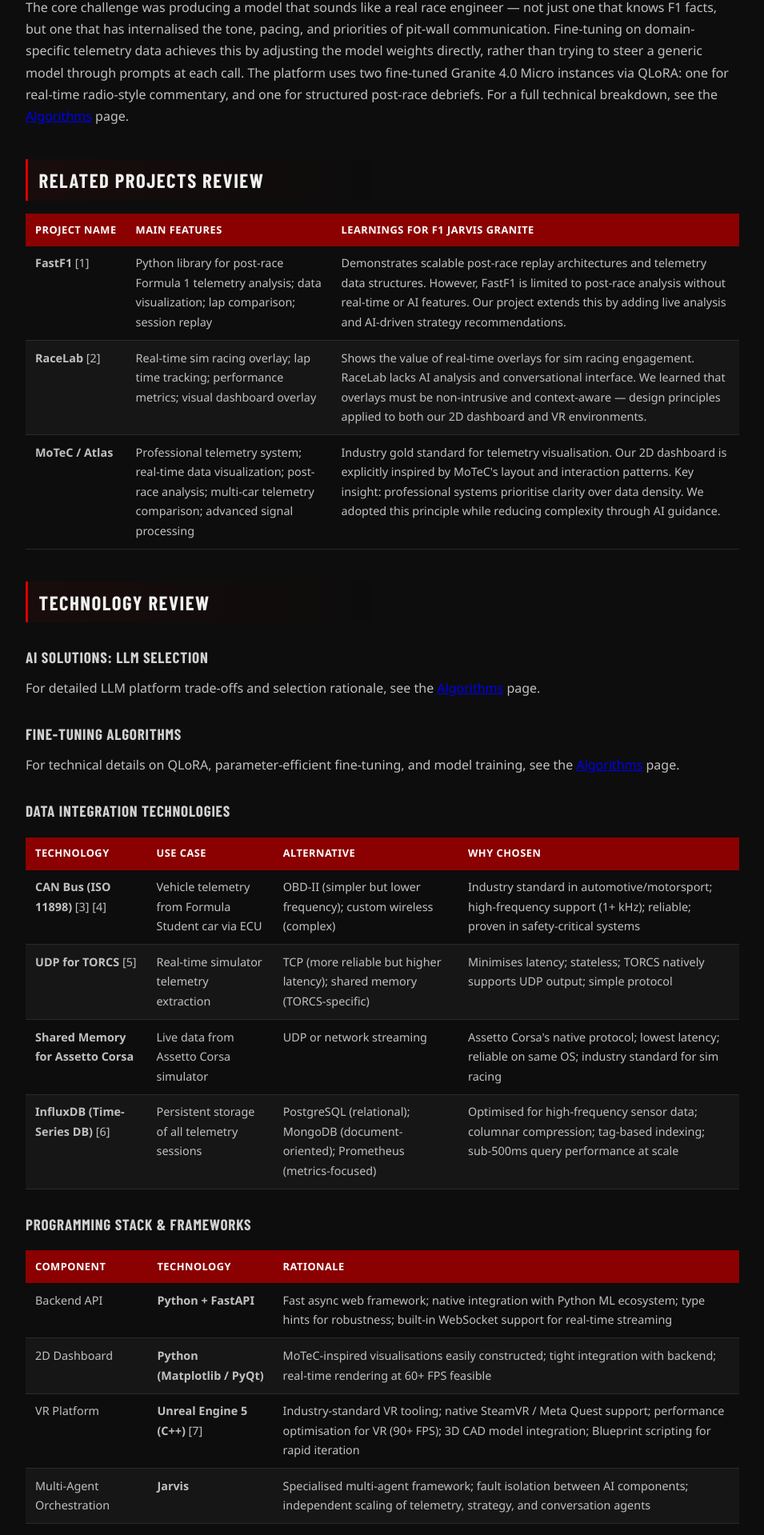
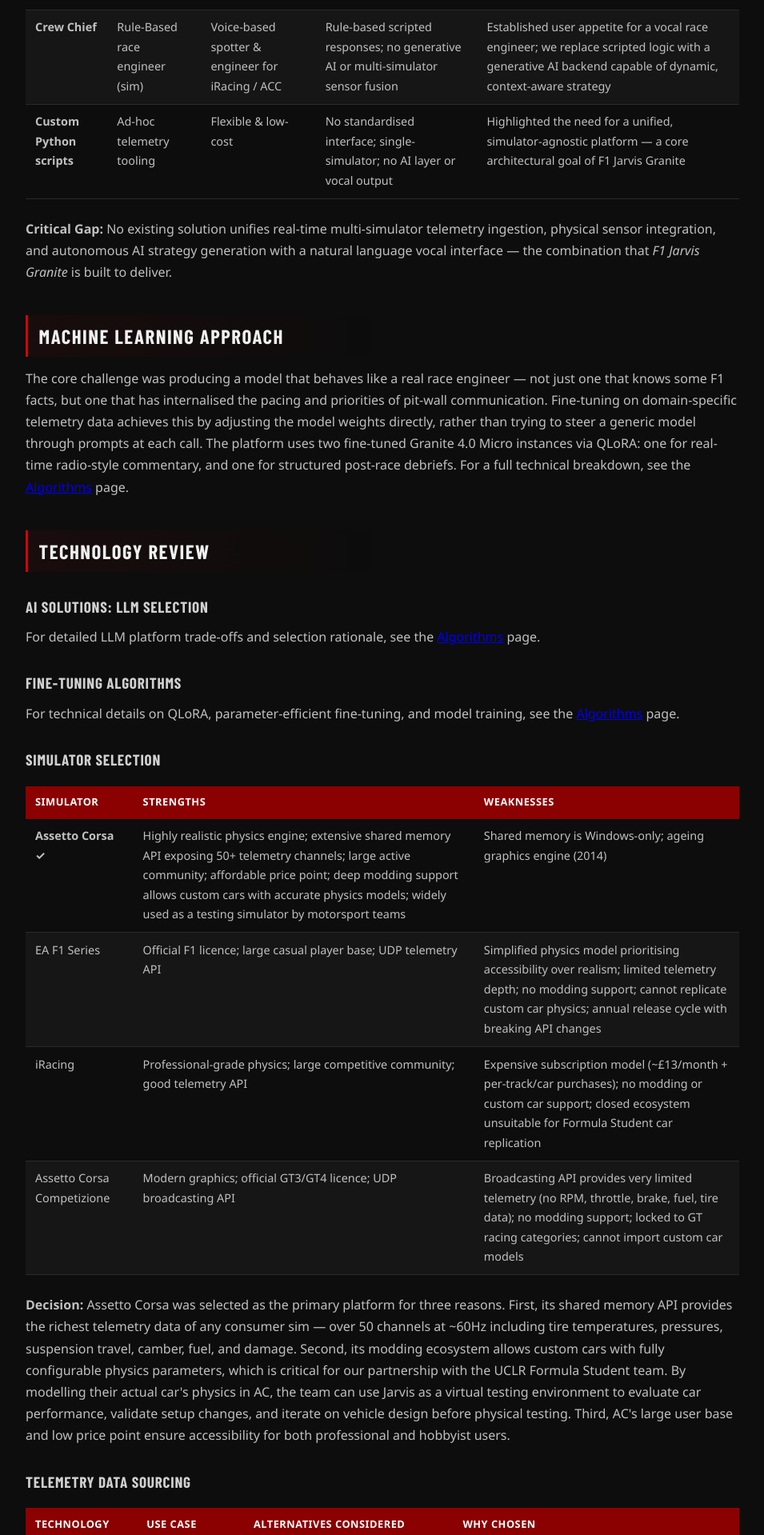
Before and after one commit to ecsy9/f1-jarvis-granite-website, a React (Create React App) app: page /#/research in a window 1280 px wide. Shown: the part 718-2637 px from the top of the page at 80% size, without its empty margins (38-993 px from the left). Built offline with nearby package versions, Linux system fonts and the light colour scheme; a web font is replaced by a local one.

Commit message:
fixed much of the research information

```diff
--- a/src/pages/Research.js
+++ b/src/pages/Research.js
@@ -11,41 +11,59 @@
         <tr>
           <th>Solution</th>
           <th>Type</th>
+          <th>Key Strength</th>
           <th>Limitation</th>
+          <th>Influence on F1 Jarvis Granite</th>
         </tr>
       </thead>
       <tbody>
         <tr>
-            <td>MoTeC / Atlas</td>
-            <td>Professional telemetry</td>
-            <td>Prohibitive cost; requires specialist operators</td>
+          <td><strong>MoTeC / Atlas</strong></td>
+          <td>Professional telemetry suite</td>
+          <td>Industry-standard data acquisition & visualisation</td>
+          <td>Prohibitive licensing cost; requires dedicated specialist operators; inaccessible to amateur or sim racing contexts</td>
+          <td>Our 2D dashboard is explicitly inspired by MoTeC's layout — clarity over data density, with AI guidance reducing the need for specialist operators</td>
         </tr>
         <tr>
-            <td>RaceLab</td>
+          <td><strong>RaceLab</strong> [2]</td>
           <td>Sim racing overlay</td>
-            <td>Display-only; no AI analysis or strategy</td>
+          <td>Polished real-time HUD for iRacing & ACC</td>
+          <td>Display-only; no AI-driven analysis, strategy recommendations, or vocal feedback</td>
+          <td>Validated the value of real-time overlays; informed our design principle that overlays must be non-intrusive and context-aware across both 2D and VR environments</td>
         </tr>
         <tr>
-            <td>FastF1</td>
-            <td>Python analysis library</td>
-            <td>Post-race only; no real-time or vocal output</td>
+          <td><strong>FastF1</strong> [1]</td>
+          <td>Python telemetry library</td>
+          <td>Rich historical F1 data via the Ergast & F1 Live APIs</td>
+          <td>Post-race analysis only; no real-time ingestion, live strategy output, or voice interface</td>
+          <td>Demonstrated scalable telemetry data structures and replay architectures; we extend this foundation with live ingestion and AI-driven strategy</td>
         </tr>
         <tr>
-            <td>CAN bus loggers</td>
-            <td>Hardware data logging</td>
-            <td>Raw data only; requires manual analysis</td>
+          <td><strong>Crew Chief</strong></td>
+          <td>Rule-Based race engineer (sim)</td>
+          <td>Voice-based spotter & engineer for iRacing / ACC</td>
+          <td>Rule-based scripted responses; no generative AI or multi-simulator sensor fusion</td>
+          <td>Established user appetite for a vocal race engineer; we replace scripted logic with a generative AI backend capable of dynamic, context-aware strategy</td>
+        </tr>
+        <tr>
+          <td><strong>Custom Python scripts</strong></td>
+          <td>Ad-hoc telemetry tooling</td>
+          <td>Flexible & low-cost</td>
+          <td>No standardised interface; single-simulator; no AI layer or vocal output</td>
+          <td>Highlighted the need for a unified, simulator-agnostic platform — a core architectural goal of F1 Jarvis Granite</td>
         </tr>
       </tbody>
     </table>
     <p>
-        <strong>Critical Gap:</strong> No unified platform currently integrates real-time sensors,
-        multiple simulators, and autonomous AI strategy generation with vocal output.
+      <strong>Critical Gap:</strong> No existing solution unifies real-time multi-simulator telemetry
+      ingestion, physical sensor integration, and autonomous AI strategy generation with a natural
+      language vocal interface — the combination that <em>F1 Jarvis Granite</em> is built to deliver.
     </p>
 
       <h2>Machine Learning Approach</h2>
       <p>
-        The core challenge was producing a model that sounds like a real race engineer — not
-        just one that knows F1 facts, but one that has internalised the tone, pacing, and
+        The core challenge was producing a model that behaves like a real race engineer — not
+        just one that knows some F1 facts, but one that has internalised the pacing and
         priorities of pit-wall communication. Fine-tuning on domain-specific telemetry data
         achieves this by adjusting the model weights directly, rather than trying to steer
         a generic model through prompts at each call. The platform uses two fine-tuned Granite 4.0 Micro
@@ -53,55 +71,6 @@
         structured post-race debriefs. For a full technical breakdown, see
         the <Link to="/algorithms">Algorithms</Link> page.
       </p>
-
-      <h2>Related Projects Review</h2>
-      <table className="section-table">
-        <thead>
-          <tr>
-            <th>Project Name</th>
-            <th>Main Features</th>
-            <th>Learnings for F1 Jarvis Granite</th>
-          </tr>
-        </thead>
-        <tbody>
-          <tr>
-            <td><strong>FastF1</strong> [1]</td>
-            <td>
-              Python library for post-race Formula 1 telemetry analysis; data visualization;
-              lap comparison; session replay
-            </td>
-            <td>
-              Demonstrates scalable post-race replay architectures and telemetry data structures.
-              However, FastF1 is limited to post-race analysis without real-time or AI features.
-              Our project extends this by adding live analysis and AI-driven strategy recommendations.
-            </td>
-          </tr>
-          <tr>
-            <td><strong>RaceLab</strong> [2]</td>
-            <td>
-              Real-time sim racing overlay; lap time tracking; performance metrics; visual dashboard overlay
-            </td>
-            <td>
-              Shows the value of real-time overlays for sim racing engagement. RaceLab lacks AI analysis
-              and conversational interface. We learned that overlays must be non-intrusive and context-aware —
-              design principles applied to both our 2D dashboard and VR environments.
-            </td>
-          </tr>
-          <tr>
-            <td><strong>MoTeC / Atlas</strong></td>
-            <td>
-              Professional telemetry system; real-time data visualization; post-race analysis;
-              multi-car telemetry comparison; advanced signal processing
-            </td>
-            <td>
-              Industry gold standard for telemetry visualisation. Our 2D dashboard is explicitly inspired
-              by MoTeC's layout and interaction patterns. Key insight: professional systems prioritise
-              clarity over data density. We adopted this principle while reducing complexity through AI guidance.
-            </td>
-          </tr>
-        </tbody>
-      </table>
-
       <h2>Technology Review</h2>
 
       <h3>AI Solutions: LLM Selection</h3>
@@ -113,140 +82,264 @@
       <p>
         For technical details on QLoRA, parameter-efficient fine-tuning, and model training, see the <Link to="/algorithms">Algorithms</Link> page.
       </p>
+      <h3>Simulator Selection</h3>
+      <table className="section-table">
+        <thead>
+          <tr>
+            <th>Simulator</th>
+            <th>Strengths</th>
+            <th>Weaknesses</th>
+          </tr>
+        </thead>
+        <tbody>
+          <tr>
+            <td><strong>Assetto Corsa ✓</strong></td>
+            <td>
+              Highly realistic physics engine; extensive shared memory API exposing 50+ telemetry channels;
+              large active community; affordable price point; deep modding support allows custom cars with accurate
+              physics models; widely used as a testing simulator by motorsport teams
+            </td>
+            <td>Shared memory is Windows-only; ageing graphics engine (2014)</td>
+          </tr>
+          <tr>
+            <td>EA F1 Series</td>
+            <td>Official F1 licence; large casual player base; UDP telemetry API</td>
+            <td>
+              Simplified physics model prioritising accessibility over realism; limited telemetry depth;
+              no modding support; cannot replicate custom car physics; annual release cycle with breaking API changes
+            </td>
+          </tr>
+          <tr>
+            <td>iRacing</td>
+            <td>Professional-grade physics; large competitive community; good telemetry API</td>
+            <td>
+              Expensive subscription model (~£13/month + per-track/car purchases); no modding or custom car support;
+              closed ecosystem unsuitable for Formula Student car replication
+            </td>
+          </tr>
+          <tr>
+            <td>Assetto Corsa Competizione</td>
+            <td>Modern graphics; official GT3/GT4 licence; UDP broadcasting API</td>
+            <td>
+              Broadcasting API provides very limited telemetry (no RPM, throttle, brake, fuel, tire data);
+              no modding support; locked to GT racing categories; cannot import custom car models
+            </td>
+          </tr>
+        </tbody>
+      </table>
+      <p>
+        <strong>Decision:</strong> Assetto Corsa was selected as the primary platform for three reasons.
+        First, its shared memory API provides the richest telemetry data of any consumer sim — over 50 channels
+        at ~60Hz including tire temperatures, pressures, suspension travel, camber, fuel, and damage.
+        Second, its modding ecosystem allows custom cars with fully configurable physics parameters, which is
+        critical for our partnership with the UCLR Formula Student team. By modelling their actual car's physics
+        in AC, the team can use Jarvis as a virtual testing environment to evaluate car performance, validate
+        setup changes, and iterate on vehicle design before physical testing. Third, AC's large user base and
+        low price point ensure accessibility for both professional and hobbyist users.
+      </p>
 
-      <h3>Data Integration Technologies</h3>
+      <h3>Telemetry Data Sourcing</h3>
       <table className="section-table">
         <thead>
           <tr>
             <th>Technology</th>
             <th>Use Case</th>
-            <th>Alternative</th>
+            <th>Alternatives Considered</th>
             <th>Why Chosen</th>
           </tr>
         </thead>
         <tbody>
           <tr>
-            <td><strong>CAN Bus (ISO 11898)</strong> [3] [4]</td>
-            <td>Vehicle telemetry from Formula Student car via ECU</td>
-            <td>OBD-II (simpler but lower frequency); custom wireless (complex)</td>
+            <td><strong>Windows Shared Memory (AC)</strong></td>
+            <td>Primary telemetry source from Assetto Corsa</td>
+            <td>UDP networking (higher latency); file-based logging (not real-time)</td>
             <td>
-              Industry standard in automotive/motorsport; high-frequency support (1+ kHz); reliable;
-              proven in safety-critical systems
-            </td>
-          </tr>
-          <tr>
-            <td><strong>UDP for TORCS</strong> [5]</td>
-            <td>Real-time simulator telemetry extraction</td>
-            <td>TCP (more reliable but higher latency); shared memory (TORCS-specific)</td>
-            <td>
-              Minimises latency; stateless; TORCS natively supports UDP output; simple protocol
-            </td>
-          </tr>
-          <tr>
-            <td><strong>Shared Memory for Assetto Corsa</strong></td>
-            <td>Live data from Assetto Corsa simulator</td>
-            <td>UDP or network streaming</td>
-            <td>
-              Assetto Corsa's native protocol; lowest latency; reliable on same OS; industry standard for sim racing
-            </td>
-          </tr>
-          <tr>
-            <td><strong>InfluxDB (Time-Series DB)</strong> [6]</td>
-            <td>Persistent storage of all telemetry sessions</td>
-            <td>PostgreSQL (relational); MongoDB (document-oriented); Prometheus (metrics-focused)</td>
-            <td>
-              Optimised for high-frequency sensor data; columnar compression; tag-based indexing;
-              sub-500ms query performance at scale
+              AC's native telemetry protocol; zero network overhead; lowest possible latency;
+              provides full telemetry — speed, RPM, throttle, brake, tire temps/pressures, suspension, camber, fuel, damage
             </td>
           </tr>
         </tbody>
       </table>
 
-      <h3>Programming Stack & Frameworks</h3>
+      <h3>Data Storage</h3>
+      <table className="section-table">
+        <thead>
+          <tr>
+            <th>Technology</th>
+            <th>Use Case</th>
+            <th>Alternatives Considered</th>
+            <th>Why Chosen</th>
+          </tr>
+        </thead>
+        <tbody>
+          <tr>
+            <td><strong>SQLite</strong></td>
+            <td>Persistent storage of telemetry sessions, laps, AI commentary</td>
+            <td>InfluxDB (time-series optimised but heavy dependency); PostgreSQL (requires server); JSON files (no query capability)</td>
+            <td>
+              Zero-config embedded database; no server process required; portable single-file storage;
+              works well with PyInstaller distribution; sufficient performance with batch inserts at 60 samples/sec
+            </td>
+          </tr>
+        </tbody>
+      </table>
+
+      <h3>AI &amp; Speech Technologies</h3>
+      <table className="section-table">
+        <thead>
+          <tr>
+            <th>Technology</th>
+            <th>Use Case</th>
+            <th>Alternatives Considered</th>
+            <th>Why Chosen</th>
+          </tr>
+        </thead>
+        <tbody>
+          <tr>
+            <td><strong>llama-cpp-python (GGUF)</strong></td>
+            <td>Local LLM inference for race engineer and post-race analyst</td>
+            <td>Hugging Face Transformers (higher VRAM); cloud APIs like OpenAI (requires internet, adds latency); ONNX Runtime (less model support)</td>
+            <td>
+              Runs quantised models on consumer CPUs; no GPU required; fully offline after first download;
+              Q4_K_M quantisation balances quality and performance (~2GB per model)
+            </td>
+          </tr>
+          <tr>
+            <td><strong>Faster-Whisper</strong></td>
+            <td>Speech-to-text for driver voice queries</td>
+            <td>OpenAI Whisper API (requires internet); Google Speech-to-Text (cloud dependency); Vosk (lower accuracy)</td>
+            <td>
+              Runs entirely locally; no API keys needed; CTranslate2 backend for fast inference;
+              custom initial prompt seeded with F1/racing vocabulary for domain-specific accuracy
+            </td>
+          </tr>
+          <tr>
+            <td><strong>Kokoro TTS</strong></td>
+            <td>Text-to-speech for AI race engineer audio output</td>
+            <td>Piper TTS (lighter but lower quality); cloud TTS services (latency, internet required); eSpeak (robotic quality)</td>
+            <td>
+              Natural-sounding local speech synthesis; no API keys; low latency; configurable voice selection
+            </td>
+          </tr>
+          <tr>
+            <td><strong>WebRTC VAD</strong></td>
+            <td>Voice activity detection for push-to-talk and hands-free modes</td>
+            <td>Energy-based VAD (simple but noisy); Silero VAD (heavier model); always-on recording (wastes resources)</td>
+            <td>
+              Lightweight C library; low CPU overhead; reliable speech/silence classification;
+              enables auto-pause during TTS playback to prevent echo
+            </td>
+          </tr>
+        </tbody>
+      </table>
+
+      <h3>Programming Stack &amp; Frameworks</h3>
       <table className="section-table">
         <thead>
           <tr>
             <th>Component</th>
             <th>Technology</th>
+            <th>Alternatives Considered</th>
             <th>Rationale</th>
           </tr>
         </thead>
         <tbody>
           <tr>
-            <td>Backend API</td>
-            <td><strong>Python + FastAPI</strong></td>
+            <td>Application Framework</td>
+            <td><strong>Python + PyQt5</strong></td>
+            <td>Electron (heavier, web-based); Tkinter (limited widgets); C++ Qt (faster but slower development)</td>
             <td>
-              Fast async web framework; native integration with Python ML ecosystem;
-              type hints for robustness; built-in WebSocket support for real-time streaming
+              Native desktop widgets; multi-threaded via QThread; direct integration with Python ML/AI libraries;
+              Matplotlib embedding for telemetry graphs; cross-platform toolkit
             </td>
           </tr>
           <tr>
-            <td>2D Dashboard</td>
-            <td><strong>Python (Matplotlib / PyQt)</strong></td>
+            <td>Telemetry Visualisation</td>
+            <td><strong>Matplotlib</strong></td>
+            <td>PyQtGraph (faster but less flexible); Plotly (web-focused); custom OpenGL (complex)</td>
             <td>
-              MoTeC-inspired visualisations easily constructed; tight integration with backend;
-              real-time rendering at 60+ FPS feasible
+              Rich plotting API; easy PyQt5 embedding via FigureCanvas; supports track maps, time-series,
+              multi-line tire plots, and XY scatter (camber gain); sufficient performance at 12Hz update rate
+            </td>
+          </tr>
+          <tr>
+            <td>Data Validation</td>
+            <td><strong>Pydantic</strong></td>
+            <td>dataclasses (no validation); marshmallow (less Pythonic); manual validation (error-prone)</td>
+            <td>
+              Type-safe telemetry models with field validation; automatic range checking on tire temps,
+              pressures, and wear; clean schema definitions for AI pipeline
             </td>
           </tr>
           <tr>
             <td>VR Platform</td>
-            <td><strong>Unreal Engine 5 (C++)</strong> [7]</td>
+            <td><strong>Unreal Engine 5 (C++)</strong></td>
+            <td>Unity (C#, smaller community for VR); Godot (less VR tooling); WebXR (limited performance)</td>
             <td>
-              Industry-standard VR tooling; native SteamVR / Meta Quest support; performance optimisation
-              for VR (90+ FPS); 3D CAD model integration; Blueprint scripting for rapid iteration
+              Industry-standard VR tooling; native SteamVR / Meta Quest support;
+              performance optimisation for VR (90+ FPS); Blueprint scripting for rapid iteration
             </td>
           </tr>
           <tr>
-            <td>Multi-Agent Orchestration</td>
-            <td><strong>Jarvis</strong></td>
+            <td>Distribution</td>
+            <td><strong>PyInstaller</strong></td>
+            <td>cx_Freeze (less community support); Nuitka (compilation complexity); pip install (requires Python)</td>
             <td>
-              Specialised multi-agent framework; fault isolation between AI components;
-              independent scaling of telemetry, strategy, and conversation agents
+              Bundles Python runtime and all dependencies into single executable;
+              end users need no Python installation; .spec file for reproducible builds
             </td>
           </tr>
           <tr>
             <td>Version Control</td>
             <td><strong>Git / GitHub</strong></td>
+            <td>GitLab (self-hosted option); SVN (centralised); Bitbucket (smaller ecosystem)</td>
             <td>
-              Distributed VCS; CI/CD integration ready; team collaboration; academic free tier
+              Distributed VCS; pull request workflow for team collaboration; GitHub Actions for CI/CD
             </td>
           </tr>
         </tbody>
       </table>
 
+
       <h2>Summary of Technical Decisions</h2>
       <p>
-        The F1 Jarvis Granite platform consolidates multiple technical domains—AI/ML, real-time data integration,
-        database systems, and immersive interfaces—into a cohesive architecture. Key decisions reflect constraints
+        The Jarvis platform consolidates multiple technical domains—AI/ML, real-time data integration,
+        local inference, and immersive interfaces—into a cohesive architecture. Key decisions reflect constraints
         of academic development, computational resources, and the motorsport domain:
       </p>
       <ul>
         <li>
           <strong>Granite 4.0 Micro + QLoRA for AI:</strong> Prioritises domain specialisation and resource efficiency
           over raw model scale. QLoRA enables practical fine-tuning within academic GPU budgets while maintaining
-          motorsport terminology and strategy generation quality.
+          motorsport terminology and strategy generation quality. Models quantised to Q4_K_M GGUF for consumer CPU inference.
         </li>
         <li>
-          <strong>Multi-source data integration (CAN bus, TORCS, Assetto Corsa):</strong> Reflects the project's
-          dual focus on professional (Formula Student) and consumer (sim racing) audiences. Separate integration
-          pipelines accept the complexity trade-off for breadth of telemetry sources.
+          <strong>Assetto Corsa shared memory for telemetry:</strong> Provides the richest available telemetry data
+          at ~60Hz with zero network overhead — speed, RPM, tire temps/pressures, suspension travel, camber, fuel,
+          and damage zones. The lowest-latency option for sim racing integration.
         </li>
         <li>
-          <strong>InfluxDB for telemetry storage:</strong> High-frequency sensor data demands time-series optimisation.
-          InfluxDB's columnar compression and tag-based indexing enable efficient storage and sub-500ms queries
-          critical for both real-time dashboards and post-race analysis.
+          <strong>SQLite for session storage:</strong> Embedded database requires no server process or configuration,
+          making it ideal for single-executable distribution. Batch inserts handle 60 samples/sec without blocking the UI,
+          and the portable single-file format enables .jsession export/import for sharing sessions between users.
         </li>
         <li>
-          <strong>Python backend (FastAPI) + Unreal Engine 5 VR:</strong> Decouples data/AI services (Python ecosystem)
-          from immersive rendering (UE5 expertise and performance). Fast iteration on backend logic while leveraging
-          industry-standard VR tooling.
+          <strong>Fully offline AI pipeline:</strong> Local LLM inference via llama-cpp-python, local speech-to-text
+          via Faster-Whisper, and local TTS via Kokoro. No cloud dependencies or API keys required during sessions,
+          ensuring consistent performance regardless of internet connectivity.
+        </li>
+        <li>
+          <strong>Python + PyQt5 desktop application:</strong> Tight integration between the AI/ML ecosystem and native
+          desktop UI. QThread-based architecture isolates telemetry reading, AI inference, voice input, and TTS output
+          into independent threads. PyInstaller bundles everything into a single executable requiring no Python installation.
         </li>
         <li>
           <strong>MoTeC-inspired 2D dashboard:</strong> Professional motorsport systems prioritise clarity over
-          comprehensive data density. Our dashboard borrows proven UX patterns from MoTeC while reducing cognitive
+          comprehensive data density. The dashboard borrows proven UX patterns from MoTeC while reducing cognitive
           load through AI-guided insights, making professional-grade telemetry accessible to non-experts.
         </li>
       </ul>
+
 
       <h2>References</h2>
       <ol className="ref-list">
```
Lines whose indentation alone changed are shown as unchanged.
